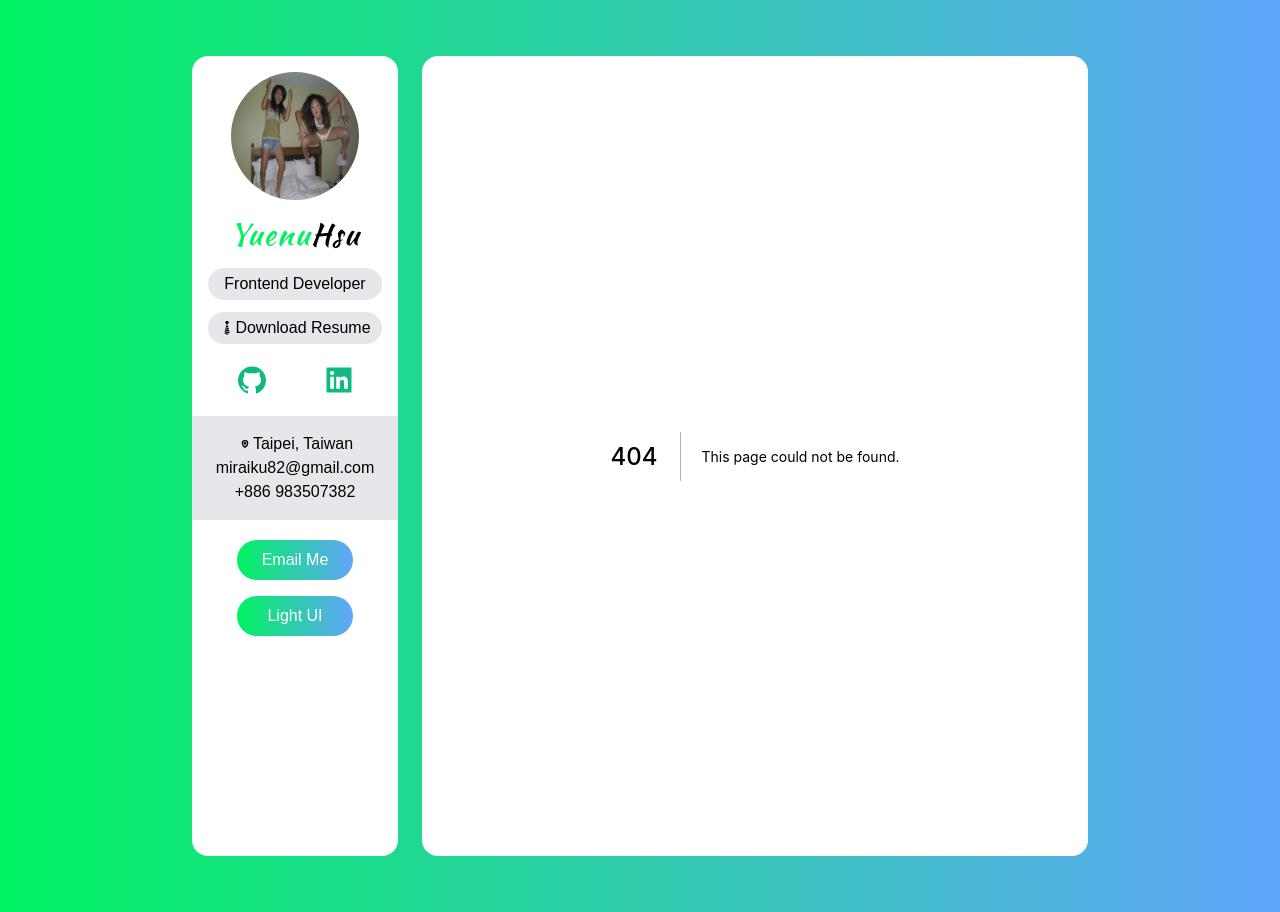
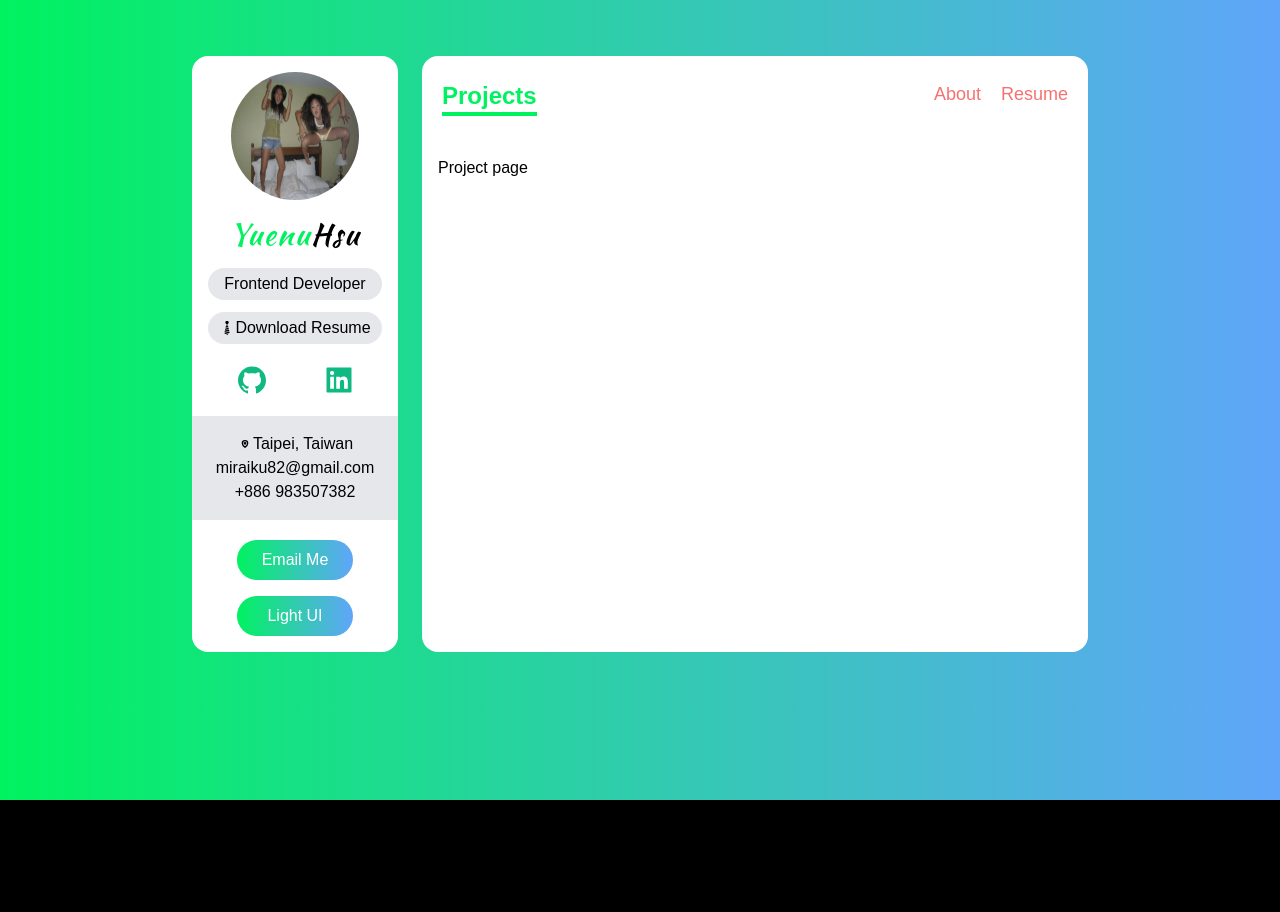
Before and after one commit to yuenu/nextjs-tailwandcss-portfolio, a Next.js app: page /projects in a window 1280 px wide. Before the commit this address had no page. After the commit the page ends 800 px from the top, so only its background shows below. Built offline with nearby package versions, Linux system fonts and the light colour scheme.

Commit message:
feat: updated navigation

```diff
--- /dev/null
+++ b/components/Navbar.tsx
@@ -0,0 +1,67 @@
+import React, { useState, useEffect } from "react";
+import Link from "next/link";
+import { useRouter } from "next/router";
+
+interface Props {
+  activeItem: string;
+  setActiveItem: Function;
+  name: string;
+  route: string;
+}
+
+const NavItem: React.FC<Props> = ({
+  activeItem,
+  setActiveItem,
+  name,
+  route,
+}) => {
+  return activeItem !== name ? (
+    <Link href={route}>
+      <a>
+        <span className="hover:text-green" onClick={() => setActiveItem(name)}>{name}</span>
+      </a>
+    </Link>
+  ) : null;
+};
+
+const Navbar = () => {
+  const [activeItem, setActiveItem] = useState<"About" | "Projects" | "Resume">(
+    "About"
+  );
+
+  const { pathname } = useRouter();
+
+  useEffect(() => {
+    if (pathname === "/") setActiveItem("About");
+    if (pathname === "/projects") setActiveItem("Projects");
+    if (pathname === "/resume") setActiveItem("Resume");
+  }, []);
+
+  return (
+    <div className="flex justify-between px-5 py-3 my-3">
+      <span className="text-xl font-bold border-b-4 text-green border-green md:text-2xl">{activeItem}</span>
+      <div className="flex space-x-5 text-lg text-red-400">
+        <NavItem
+          activeItem={activeItem}
+          setActiveItem={setActiveItem}
+          name="About"
+          route="/"
+        />
+        <NavItem
+          activeItem={activeItem}
+          setActiveItem={setActiveItem}
+          name="Projects"
+          route="/projects"
+        />
+        <NavItem
+          activeItem={activeItem}
+          setActiveItem={setActiveItem}
+          name="Resume"
+          route="/resume"
+        />
+      </div>
+    </div>
+  );
+};
+
+export default Navbar;
--- /dev/null
+++ b/data.ts
@@ -0,0 +1,42 @@
+import { RiComputerLine } from 'react-icons/ri'
+import { FaServer } from "react-icons/fa";
+import { AiOutlineAntDesign, AiOutlineApi } from "react-icons/ai";
+import { MdDeveloperMode } from "react-icons/md";
+
+export const services = [
+  {
+    Icon: RiComputerLine,
+    title: "Frontend Development",
+    about:
+      "I can build a beautiful and scalable SPA using <b> HTML</b>,<b>CSS</b>   and <b>React.js</b> ",
+  },
+  {
+    Icon: FaServer,
+    title: "Backend  Development",
+    about:
+      "handle database, server, api using <b>Express </b> & other popular frameworks",
+  },
+  {
+    Icon: AiOutlineApi,
+    title: "API Development",
+    about:
+      "I can develop robust  REST API using <b>django-rest-api</b>  & <b>Node API</b> ",
+  },
+  {
+    Icon: MdDeveloperMode,
+    title: "Competitive Coder",
+    about: "a daily problem solver in <b>HackerRank</b>  and <b>Leet Code</b> ",
+  },
+  {
+    Icon: AiOutlineAntDesign,
+    title: "UI/UX designer",
+    about:
+      "stunning user interface designer using <b>Figma</b>  and  <b>Framer</b> ",
+  },
+  {
+    Icon: RiComputerLine,
+    title: "Whatever",
+    about:
+      "Lorem ipsum dolor sit amet consectetur adipisicing elit. Hic quis minima autem!",
+  },
+];
--- a/pages/_app.tsx
+++ b/pages/_app.tsx
@@ -1,6 +1,7 @@
 import "../styles/globals.css";
 import type { AppProps } from "next/app";
 import Sidebar from "../components/Sidebar";
+import Navbar from "../components/Navbar";
 
 function MyApp({ Component, pageProps }: AppProps) {
   return (
@@ -8,7 +9,8 @@ function MyApp({ Component, pageProps }: AppProps) {
       <div className="col-span-12 p-4 text-center bg-white lg:col-span-3 rounded-2xl">
         <Sidebar />
       </div>
-      <div className="col-span-12 bg-white lg:col-span-9 rounded-2xl">
+      <div className="flex flex-col col-span-12 bg-white lg:col-span-9 rounded-2xl">
+        <Navbar />
         <Component {...pageProps} />
       </div>
     </div>
--- a/pages/api/hello.ts
+++ b/pages/api/services.ts
@@ -1,13 +1,14 @@
 // Next.js API route support: https://nextjs.org/docs/api-routes/introduction
 import type { NextApiRequest, NextApiResponse } from 'next'
+import { services } from '../../data';
 
 type Data = {
   name: string
 }
 
-export default function handler(
-  req: NextApiRequest,
-  res: NextApiResponse<Data>
-) {
-  res.status(200).json({ name: 'John Doe' })
+export default (req: NextApiRequest, res: NextApiResponse) => {
+
+  // By default get request
+
+  res.status(200).json({services})
 }
--- /dev/null
+++ b/pages/projects.tsx
@@ -0,0 +1,8 @@
+const projects = () => {
+  return (
+    <div className="p-4">Project page</div>
+  )
+}
+
+
+export default projects
--- /dev/null
+++ b/pages/resume.tsx
@@ -0,0 +1,9 @@
+const resume = () => {
+  return (
+    <div className="p-4">
+      resume page
+    </div>
+  )
+}
+
+export default resume
```
Also changed, not shown: pages/index.tsx (+15 -3 lines).
